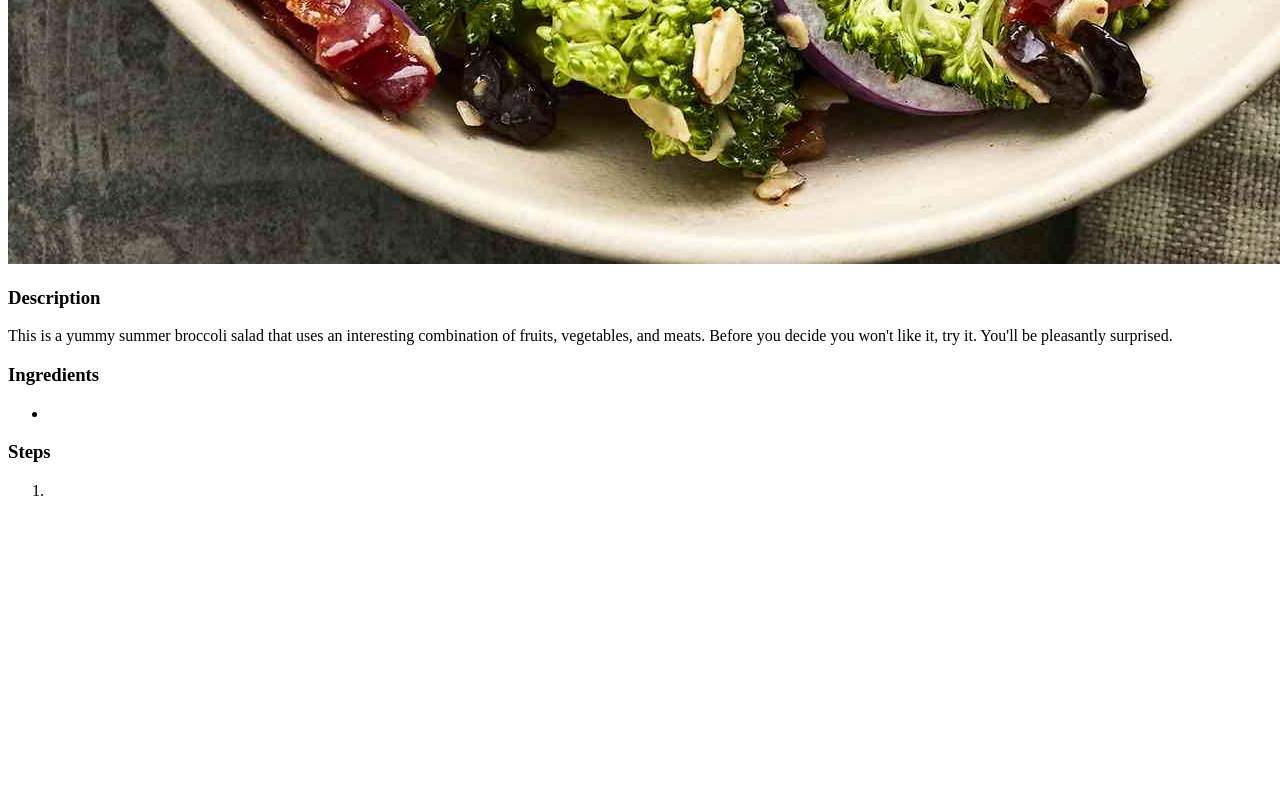
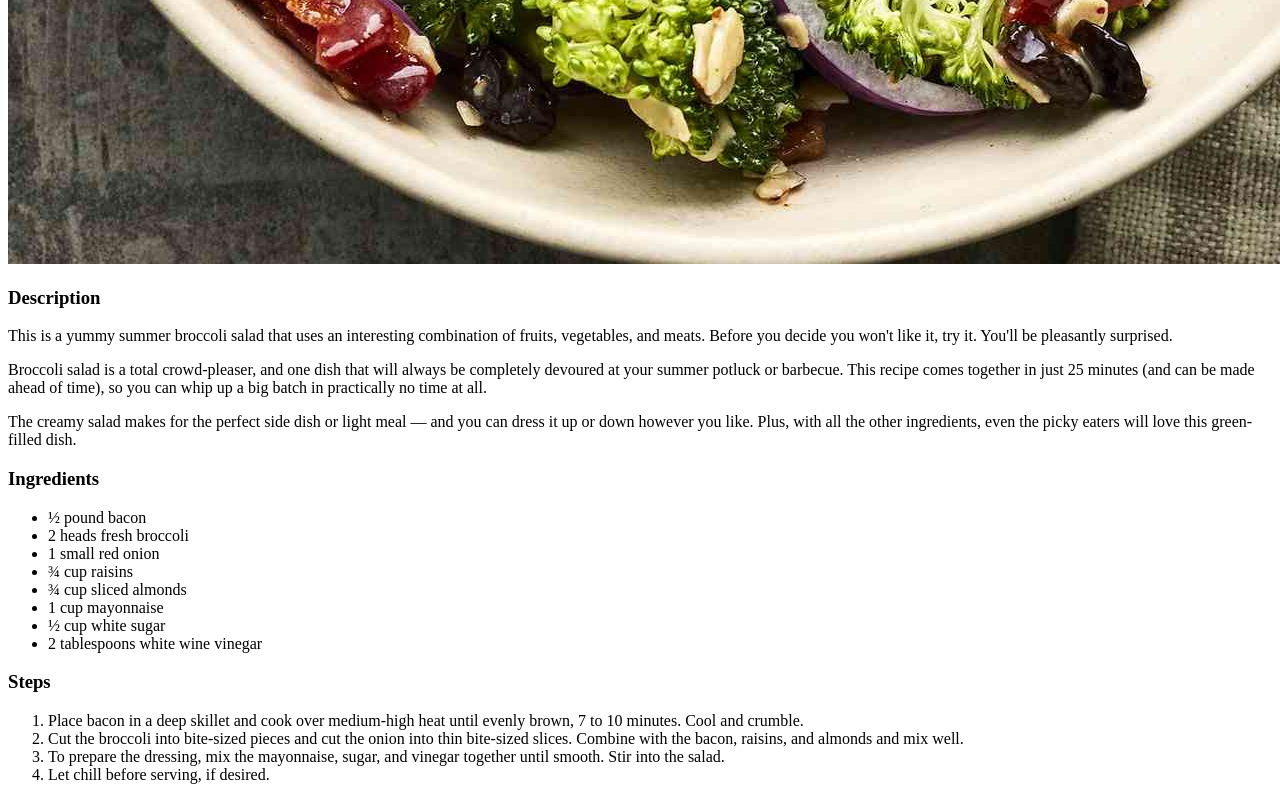
Before and after one commit to jenniferlworthington/top_odin-recipes, a plain HTML site: page recipes/broccoli-salad.html in a window 1280 px wide. Shown: the part 1316-2116 px from the top of the page. Before the commit the page ends 1832 px from the top, so only its background shows below. Drawn offline with Linux system fonts and the light colour scheme.

Commit message:
Insert content for broccoli-salad.html

```diff
--- a/recipes/broccoli-salad.html
+++ b/recipes/broccoli-salad.html
@@ -14,15 +14,27 @@
 
   <h3>Description</h3>
   <p>This is a yummy summer broccoli salad that uses an interesting combination of fruits, vegetables, and meats. Before you decide you won't like it, try it. You'll be pleasantly surprised.</p>
+  <p>Broccoli salad is a total crowd-pleaser, and one dish that will always be completely devoured at your summer potluck or barbecue. This recipe comes together in just 25 minutes (and can be made ahead of time), so you can whip up a big batch in practically no time at all.</p>
+  <p>The creamy salad makes for the perfect side dish or light meal — and you can dress it up or down however you like. Plus, with all the other ingredients, even the picky eaters will love this green-filled dish.</p>
 
   <h3>Ingredients</h3>
   <ul>
-    <li></li>
+    <li>½ pound bacon</li>
+    <li>2 heads fresh broccoli</li>
+    <li>1 small red onion</li>
+    <li>¾ cup raisins</li>
+    <li>¾ cup sliced almonds</li>
+    <li>1 cup mayonnaise</li>
+    <li>½ cup white sugar</li>
+    <li>2 tablespoons white wine vinegar</li>
   </ul>
 
   <h3>Steps</h3>
   <ol>
-    <li></li>
+    <li>Place bacon in a deep skillet and cook over medium-high heat until evenly brown, 7 to 10 minutes. Cool and crumble.</li>
+    <li>Cut the broccoli into bite-sized pieces and cut the onion into thin bite-sized slices. Combine with the bacon, raisins, and almonds and mix well.</li>
+    <li>To prepare the dressing, mix the mayonnaise, sugar, and vinegar together until smooth. Stir into the salad.</li>
+    <li>Let chill before serving, if desired.</li>
   </ol>
 
 </body>
```
